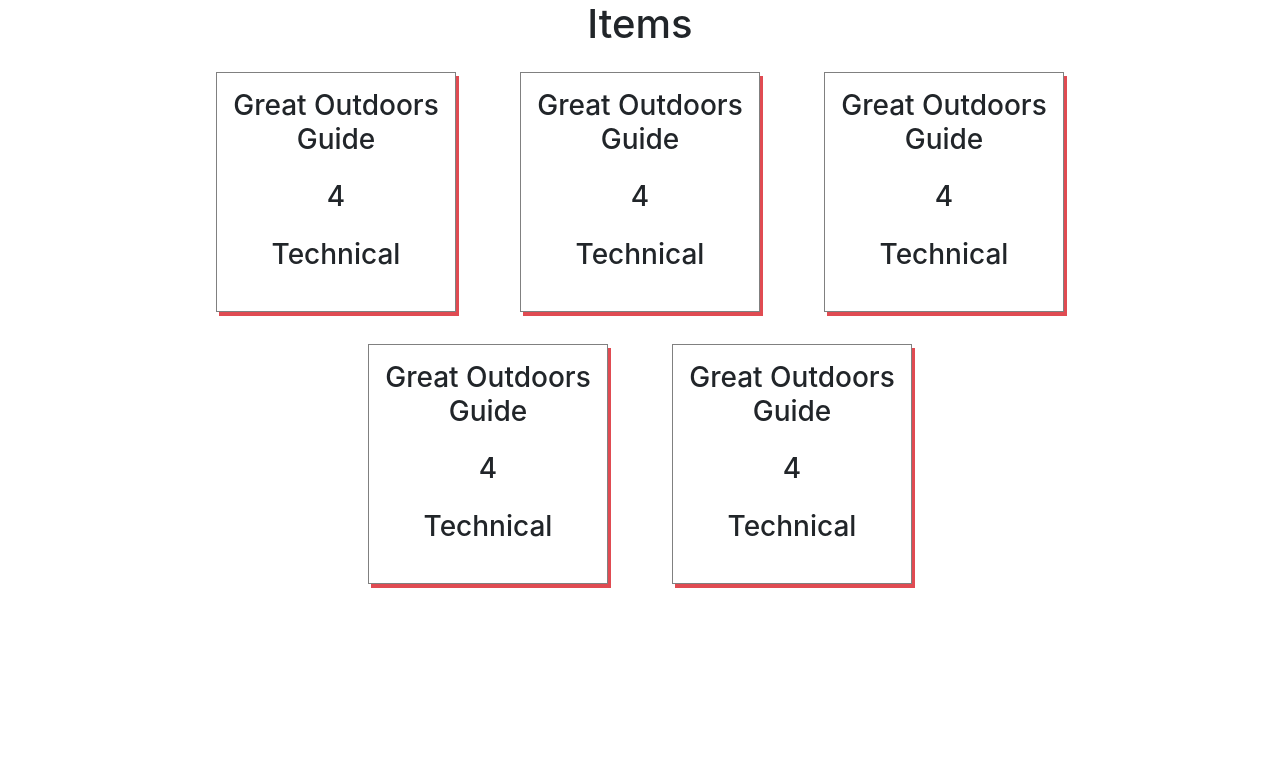
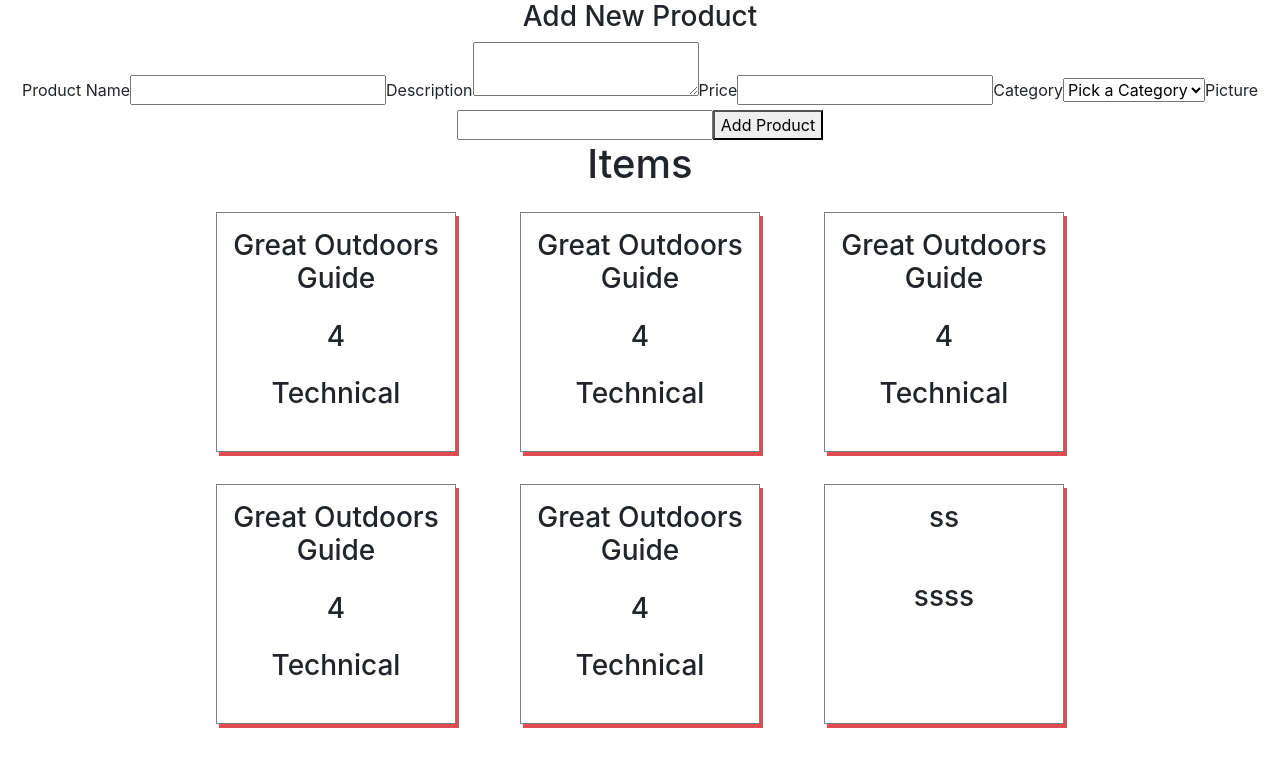
Before and after one commit to pepelacon/project-second-phase, a React (Create React App) app in the folder my-app/: page / in a window 1280 px wide. Shown: the top 766 px of the page. Built offline with nearby package versions, Linux system fonts and the light colour scheme; data requests are answered from the project's data file.

Commit message:
initial functions

```diff
--- a/my-app/db.json
+++ b/my-app/db.json
@@ -3,53 +3,56 @@
     {
       "id": 1,
       "name": "Great Outdoors Guide",
-        "about": "Plan your next adventure to in the U.S. National Parks!",
+      "description": "Plan your next adventure to in the U.S. National Parks!",
       "price": 4,
       "rating": 5,
       "image": "https://i.imgur.com/8GnP2Uw.png",
       "category": "Technical"
-
     },
     {
       "id": 2,
       "name": "Great Outdoors Guide",
-        "about": "Plan your next adventure to in the U.S. National Parks!",
+      "description": "Plan your next adventure to in the U.S. National Parks!",
       "price": 4,
       "rating": 5,
       "image": "https://i.imgur.com/8GnP2Uw.png",
       "category": "Technical"
-
     },
     {
       "id": 3,
       "name": "Great Outdoors Guide",
-        "about": "Plan your next adventure to in the U.S. National Parks!",
+      "description": "Plan your next adventure to in the U.S. National Parks!",
       "price": 4,
       "rating": 5,
       "image": "https://i.imgur.com/8GnP2Uw.png",
       "category": "Technical"
-
     },
     {
       "id": 4,
       "name": "Great Outdoors Guide",
-        "about": "Plan your next adventure to in the U.S. National Parks!",
+      "description": "Plan your next adventure to in the U.S. National Parks!",
       "price": 4,
       "rating": 5,
       "image": "https://i.imgur.com/8GnP2Uw.png",
       "category": "Technical"
-
     },
     {
       "id": 5,
       "name": "Great Outdoors Guide",
-        "about": "Plan your next adventure to in the U.S. National Parks!",
+      "description": "Plan your next adventure to in the U.S. National Parks!",
       "price": 4,
       "rating": 5,
       "image": "https://i.imgur.com/8GnP2Uw.png",
       "category": "Technical"
-
+    },
+    {
+      "name": "ss",
+      "description": "sss",
+      "price": "ssss",
+      "rating": 0,
+      "image": "ssss",
+      "category": "",
+      "id": 6
     }
-
   ]
 }
--- a/my-app/package.json
+++ b/my-app/package.json
@@ -13,7 +13,7 @@
     "web-vitals": "^2.1.4"
   },
   "scripts": {
-    "server": "json-server --watch db.json --port=5000",
+    "server": "json-server --watch db.json --port=3001",
     "start": "react-scripts start",
     "build": "react-scripts build",
     "test": "react-scripts test",
--- a/my-app/src/App.js
+++ b/my-app/src/App.js
@@ -1,5 +1,6 @@
 import './App.css';
 import ItemsContainer from "./components/ItemsContainer";
+import NewItemForm from './components/NewItemForm';
 import { useEffect, useState } from 'react';
 
 function App() {
@@ -7,15 +8,15 @@ function App() {
 
 
 useEffect(()=>{
-  fetch("http://localhost:5000/items")
+  fetch("http://localhost:3001/items")
   .then(res => res.json())
   .then(data => setItems(data))
 },[]);
 
-console.log(items);
 
   return (
     <div className="App">
+      <NewItemForm setItems={setItems} />
       <ItemsContainer items={items}/>
     </div>
   );
--- a/my-app/src/components/ItemsContainer.js
+++ b/my-app/src/components/ItemsContainer.js
@@ -1,5 +1,4 @@
 import ItemCard from "./ItemCard"
-
 
 
 
@@ -13,9 +12,7 @@ return (
         {itemList}
     </div>
 
-
-)
-
+ )
 }
 
 export default ItemsContainer
--- a/my-app/src/components/NewItemForm.js
+++ b/my-app/src/components/NewItemForm.js
@@ -1,9 +1,10 @@
 import {useState} from "react"
 
-function NewItemForm() {
+
+function NewItemForm({ setItems }) {
     const initialObject = {
     name: "",
-    about: "",
+    description: "",
     price: "",
     rating: 0,
     image: "",
@@ -12,7 +13,29 @@ function NewItemForm() {
    const [newObject, setNewObject] = useState(initialObject)
 
    const handleChange = (e) =>{
+    const {name, value} = e.target
+    setNewObject((prev) => {
+      return{
+        ...prev, [name]:value
+      }
+    })
+   }
 
+   const configObjPost = {
+    method: 'POST',
+    headers: {
+      'Content-Type': 'application/json'
+    },
+    body: JSON.stringify(newObject)
+   }
+
+   const handleSubmit = (e) => {
+    e.preventDefault()
+    fetch('http://localhost:3001/items',configObjPost)
+    .then((resp) => resp.json())
+    .then(() => {
+      setItems((prev) => [...prev, newObject])
+    })
    }
 
 
@@ -47,19 +70,19 @@ function NewItemForm() {
           value= {newObject.price}
         />
 
-        <label htmlFor="phase">Category</label>
+        <label htmlFor="category">Category</label>
         <select
-          name="phase"
-          id="phase"
+          name="category"
+          id="category"
           onChange={handleChange}
           value={newObject.category}
         >
           <option value="">Pick a Category</option>
-          <option value="1">Home Goods</option>
-          <option value="2">Electronics</option>
-          <option value="3">Fashion</option>
-          <option value="4">Sports</option>
-          <option value="5">Books</option>
+          <option value="Home Goods">Home Goods</option>
+          <option value="Electronics">Electronics</option>
+          <option value="Fashion">Fashion</option>
+          <option value="Sports">Sports</option>
+          <option value="Books">Books</option>
         </select>
 
         <label htmlFor="image">Picture</label>
@@ -77,4 +100,4 @@ function NewItemForm() {
     )
 }
 
-ex
+export default NewItemForm;
```
Lines whose indentation alone changed are shown as unchanged.
